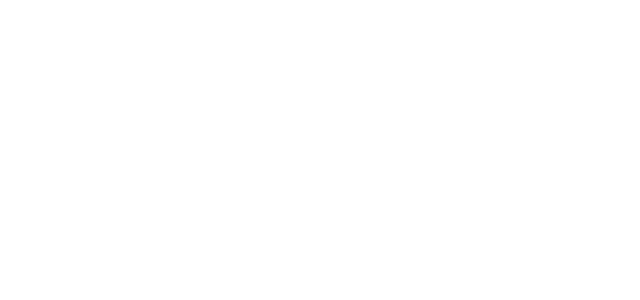
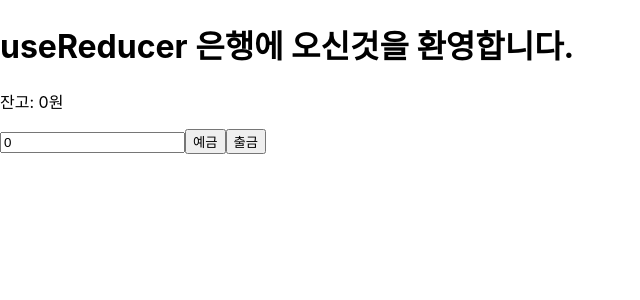
Before and after one commit to sni424/study-useContext, a React (Create React App) app: page /usereducer in a window 1280 px wide. Before the commit this address had no page. Shown: the top 300 px of the page, without its empty margins (0-640 px from the left). Built offline with nearby package versions, Linux system fonts and the light colour scheme.

Commit message:
reducer 공부

```diff
--- a/src/App.jsx
+++ b/src/App.jsx
@@ -7,6 +7,8 @@
 import DarkPage from "./Pages/UseContext/DarkPage";
 import UseMemoStudy from "./Pages/UseMemo";
 import OtherMemo from "./Pages/UseMemo/OtherMemo";
+import UseReducerStudy from "./Pages/UseReducer";
+import DeepReducer from "./Pages/UseReducer/Deep";
 import UseRefStudy from "./Pages/UseRef";
 
 const App = () => {
@@ -21,6 +23,8 @@
                 <Route path="usememo" element={<UseMemoStudy />} />
                 <Route path="usememo1" element={<OtherMemo />} />
                 <Route path="usecallback" element={<UseCallBackStudy />} />
+                <Route path="usereducer" element={<UseReducerStudy />} />
+                <Route path="usereducer1" element={<DeepReducer />} />
             </Routes>
         </div>
     );
--- /dev/null
+++ b/src/Component/Student.jsx
@@ -0,0 +1,26 @@
+const Student = ({ name, dispatch, id, isHere }) => {
+    return (
+        <div>
+            <span
+                style={{
+                    textDecoration: isHere ? `line-through` : "none",
+                    color: isHere ? `gray` : "black",
+                }}
+                onClick={() =>
+                    dispatch({ type: "mark-student", payload: { id } })
+                }
+            >
+                {name}
+            </span>
+            <button
+                onClick={() => {
+                    dispatch({ type: "delete-student", payload: { id } });
+                }}
+            >
+                삭제
+            </button>
+        </div>
+    );
+};
+
+export default Student;
--- /dev/null
+++ b/src/Pages/UseReducer/Deep/index.jsx
@@ -0,0 +1,82 @@
+import React, { useReducer, useState } from "react";
+import Student from "../../../Component/Student";
+
+const reducer = (state, action) => {
+    switch (action.type) {
+        case "add-student":
+            const name = action.payload.name;
+            const newStudent = {
+                id: Date.now(),
+                name,
+                isHere: false,
+            };
+            return {
+                count: state.count + 1,
+                students: [...state.students, newStudent],
+            };
+
+        case "delete-student":
+            return {
+                count: state.count - 1,
+                students: state.students.filter(
+                    (student) => student.id !== action.payload.id
+                ),
+            };
+        case "mark-student":
+            return {
+                count: state.count,
+                students: state.students.map((student) => {
+                    if (student.id === action.payload.id) {
+                        return { ...student, isHere: !student.isHere };
+                    }
+                    return student;
+                }),
+            };
+        default:
+            return state;
+    }
+};
+
+const initialState = {
+    count: 0,
+    students: [],
+};
+
+const DeepReducer = () => {
+    const [name, setName] = useState("");
+    const [studentsInfo, dispatch] = useReducer(reducer, initialState);
+
+    return (
+        <div>
+            <h1>출석부</h1>
+            <p>총 학생 수: {studentsInfo.count}</p>
+            <input
+                type="text"
+                placeholder="이름을 입력해주세요."
+                value={name}
+                onChange={(e) => setName(e.target.value)}
+            />
+            <button
+                onClick={() => {
+                    dispatch({ type: "add-student", payload: { name } });
+                    setName("");
+                }}
+            >
+                추가
+            </button>
+            {studentsInfo.students.map((student) => {
+                return (
+                    <Student
+                        key={student.id}
+                        name={student.name}
+                        dispatch={dispatch}
+                        id={student.id}
+                        isHere={student.isHere}
+                    />
+                );
+            })}
+        </div>
+    );
+};
+
+export default DeepReducer;
--- /dev/null
+++ b/src/Pages/UseReducer/index.jsx
@@ -0,0 +1,61 @@
+import React, { useState, useReducer } from "react";
+
+const ACTION_TYPES = {
+    deposit: "deposit",
+    withdraw: "withdraw",
+};
+
+const reducer = (state, action) => {
+    console.log("리듀서 호출", state, action);
+    switch (action.type) {
+        case ACTION_TYPES.deposit:
+            return state + action.payload;
+        case ACTION_TYPES.withdraw:
+            if (state === 0) {
+                alert("0보다 작아질 수 없습니다.");
+                state = 0;
+            }
+            if (state > 0) {
+                return state - action.payload;
+            }
+        default:
+            return state;
+    }
+};
+
+const UseReducerStudy = () => {
+    const [number, setNumber] = useState(0);
+
+    const [money, dispatch] = useReducer(reducer, 0);
+
+    return (
+        <div>
+            <h1>useReducer 은행에 오신것을 환영합니다.</h1>
+            <p>잔고: {money}원</p>
+            <input
+                type="number"
+                value={number}
+                onChange={(e) => {
+                    setNumber(parseInt(e.target.value));
+                }}
+                step="1000"
+            />
+            <button
+                onClick={() => {
+                    dispatch({ type: ACTION_TYPES.deposit, payload: number });
+                }}
+            >
+                예금
+            </button>
+            <button
+                onClick={() => {
+                    dispatch({ type: ACTION_TYPES.withdraw, payload: number });
+                }}
+            >
+                출금
+            </button>
+        </div>
+    );
+};
+
+export default UseReducerStudy;
```
